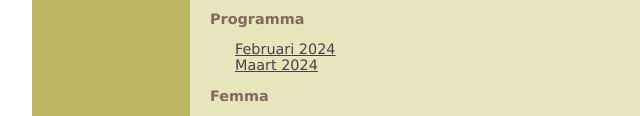
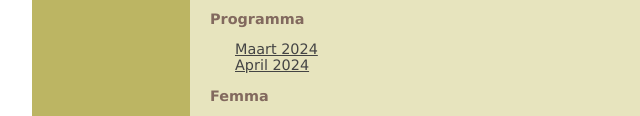
Before and after one commit to arnowi/arnowi.github.io, a plain HTML site: page Marina/workshops.html in a window 1280 px wide. Shown: the part 684-800 px from the top of the page, 233-873 px from the left. Drawn offline with Linux system fonts and the light colour scheme.

Commit message:
workshop April 2024

```diff
--- a/Marina/workshops.html
+++ b/Marina/workshops.html
@@ -88,8 +88,8 @@ function fix_menu() {
 		<p>
     </p>
     <p>
-        <a href="workshops/Workshop met Marina Februari 2024.pdf">Februari 2024</a><br />
         <a href="workshops/Workshops met Marina maart 2024 pasen.pdf">Maart 2024</a><br />
+        <a href="workshops/Workshops met Marina April 2024.pdf">April 2024</a><br />
 	</p>
     <h2>Femma</h2>
     <p>
@@ -97,6 +97,7 @@ function fix_menu() {
     </p>
 		<h2>Archief</h3>
 		<p>
+            <a href="workshops/Workshop met Marina Februari 2024.pdf">Februari 2024</a><br />
             <a href="workshops/Workshop met Marina januari 2024.pdf">Januari 2024</a><br />
             <a href="workshops/Workshops met Marina december 2023.pdf">December, Kerst 2023 deel 1</a><br />
             <a href="workshops/Workshops met Marina 2023 kerst deel 2.pdf">December, Kerst 2023 deel 2</a><br />
```
Also changed, not shown: 1 other file.
